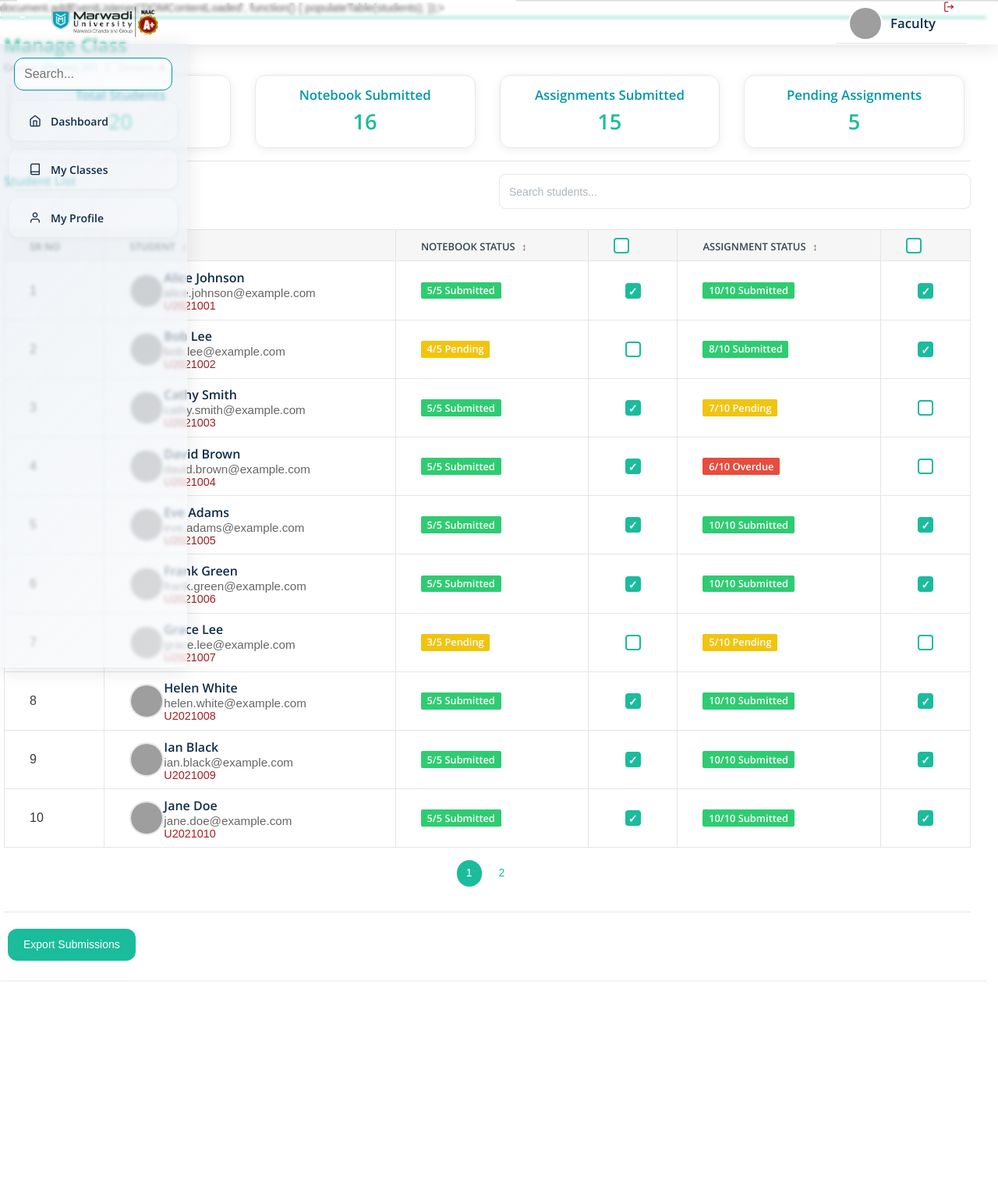
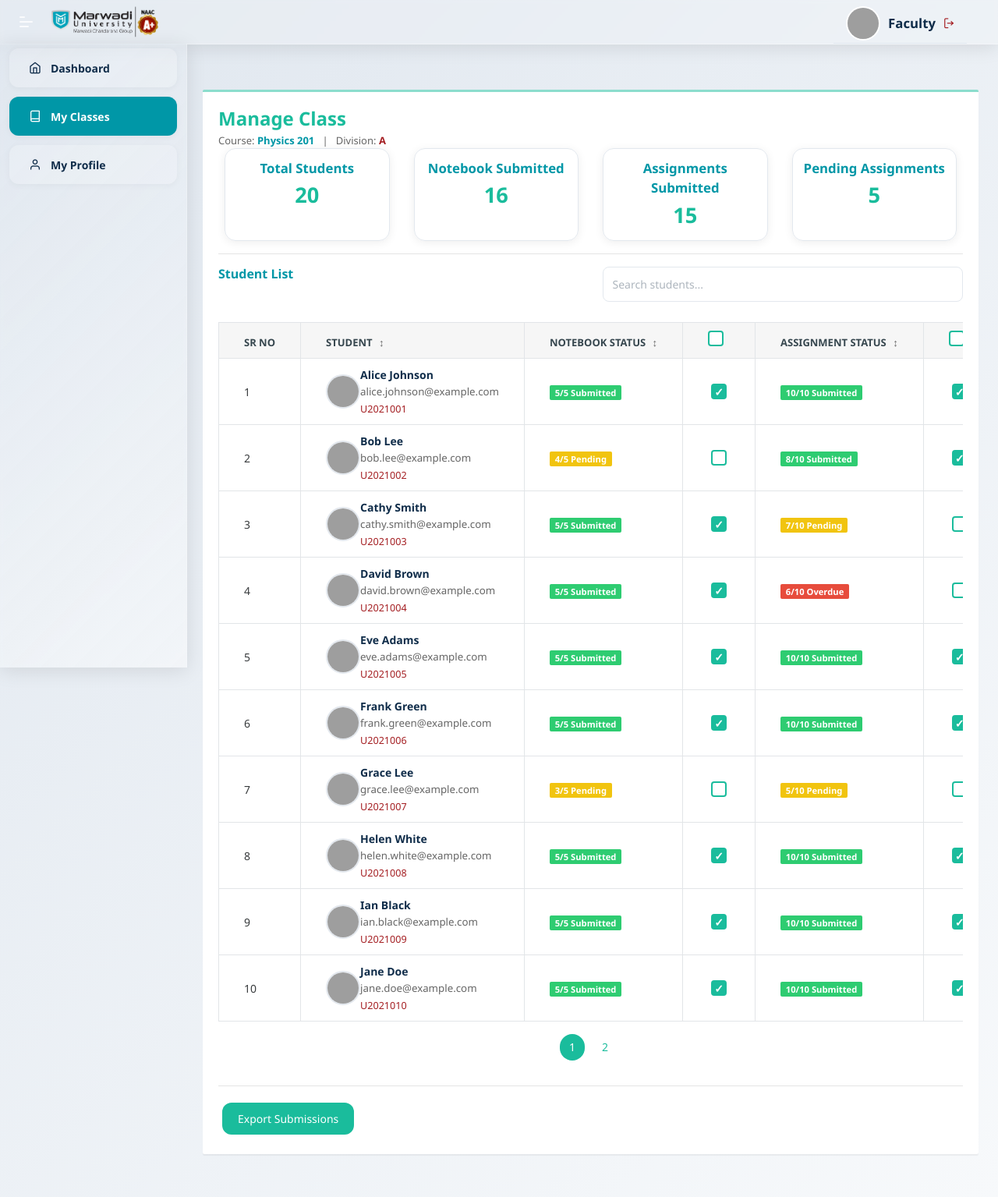
Before and after one commit to bhagirathbaraiya/PHP_PROJECT, a PHP site: page /cms/faculty/manage-class.php in a window 1280 px wide. Shown: the whole page at 78% size. Before the commit the page ends 1258 px from the top, so only its background shows below. Run offline with PHP 8.4, Linux system fonts and the light colour scheme; a user stored in the database is signed in; some web fonts are replaced; grey boxes are pictures that could not be loaded.

Commit message:
faculty sidebar issue solved

```diff
--- a/faculty/include/sidebar.php
+++ b/faculty/include/sidebar.php
@@ -10,15 +10,15 @@
     <div class="navbar-wrapper">
         <div class="navbar-content scroll-div">
             <!-- Search Bar -->
-            <div style="padding: 18px 18px 8px 18px;">
+            <!-- <div style="padding: 18px 18px 8px 18px;">
                 <input type="text" id="sidebar-search" placeholder="Search..." style="width: 100%; padding: 8px 12px; border-radius: 12px; border: 1px solid #0097A7; background: rgba(255,255,255,0.7); color: #102d4a; font-size: 1rem; outline: none; transition: border 0.2s;" oninput="filterSidebarOptions()">
-            </div>
+            </div> -->
             <ul class="nav pcoded-inner-navbar" id="sidebar-options-list" style="margin-top: 0;">
                 <li class="nav-item">
                     <a href="dashboard.php" class="nav-link"><span class="pcoded-micon"><i class="feather icon-home"></i></span><span class="pcoded-mtext">Dashboard</span></a>
                 </li>
                 <li class="nav-item">
-                    <a href="my-classes.php" class="nav-link"><span class="pcoded-micon"><i class="feather icon-book"></i></span><span class="pcoded-mtext">My Classes</span></a>
+                    <a href="my-classes.php" class="nav-link" id="my-classes-link"><span class="pcoded-micon"><i class="feather icon-book"></i></span><span class="pcoded-mtext">My Classes</span></a>
                 </li>
                 <li class="nav-item">
                     <a href="userprofile.php" class="nav-link"><span class="pcoded-micon"><i class="feather icon-user"></i></span><span class="pcoded-mtext">My Profile</span></a>
@@ -112,24 +112,15 @@ function filterSidebarOptions() {
 }
 </style>
 <script>
-// Sidebar toggle for mobile using header button only
+// Highlight active menu item based on current page
 (function() {
     document.addEventListener('DOMContentLoaded', function() {
-        var sidebar = document.querySelector('.pcoded-navbar');
-        var toggleBtn = document.getElementById('mobile-collapse');
-        if (sidebar && toggleBtn) {
-            toggleBtn.addEventListener('click', function(e) {
-                e.preventDefault();
-                sidebar.classList.toggle('sidebar-collapsed');
-            });
-            // Optional: Hide sidebar when clicking outside on mobile
-            document.addEventListener('click', function(e) {
-                if (window.innerWidth <= 991) {
-                    if (!sidebar.contains(e.target) && !toggleBtn.contains(e.target)) {
-                        sidebar.classList.remove('sidebar-collapsed');
-                    }
-                }
-            });
+        var currentPage = window.location.pathname.split('/').pop();
+        var myClassesLink = document.getElementById('my-classes-link');
+
+        if (currentPage === 'manage-class.php' && myClassesLink) {
+            myClassesLink.classList.add('active');
+            myClassesLink.parentElement.classList.add('active');
         }
     });
 })();
--- a/faculty/manage-class.php
+++ b/faculty/manage-class.php
@@ -6,9 +6,6 @@ if(strlen($_SESSION['alogin'])==0) {
     exit();
 }
 ?>
-document.addEventListener('DOMContentLoaded', function() {
-    populateTable(students);
-});>
 <!DOCTYPE html>
 <html lang="en">
 <head>
@@ -18,32 +15,129 @@ document.addEventListener('DOMContentLoaded', function() {
     <link rel="stylesheet" href="assets/css/admin-responsive.css">
     <link rel="stylesheet" href="assets/css/responsive-class.css">
     <style>
-      html, body {
-        width: 100vw !important;
-        min-width: 100vw !important;
-        max-width: 100vw !important;
-        margin: 0 !important;
-        padding: 0 !important;
-        overflow-x: hidden;
-        box-sizing: border-box;
-        background: #fff;
-      }
-      .pcoded-main-container, .pcoded-content {
-        width: 100vw !important;
-        min-width: 100vw !important;
-        max-width: 100vw !important;
-        margin: 0 !important;
-        padding: 0 !important;
-        box-sizing: border-box;
-      }
+        body {
+            margin-top: 70px;
+            background: linear-gradient(135deg, #e0e7ef 0%, #f7f9fb 100%);
+            color: #102d4a;
+            font-family: 'Segoe UI', Arial, sans-serif;
+        }
+        .pcoded-main-container {
+            padding-top: 20px;
+        }
+        @media (max-width: 991px) {
+            .pcoded-main-container {
+                padding-top: 10px;
+            }
+        }
+        .stat-box {
+            background: rgba(255,255,255,0.18);
+            border-radius: 14px;
+            box-shadow: 0 2px 12px rgba(0,0,0,0.07);
+            border: 1.5px solid #e3e8ee;
+            min-width: 120px;
+            margin: 0 8px;
+            padding: 12px 8px;
+            display: inline-block;
+        }
+        .stat-title {
+            color: #0097A7;
+            font-weight: 600;
+            font-size: 1.05rem;
+            margin-bottom: 2px;
+        }
+        .stat-value {
+            font-size: 1.7rem;
+            font-weight: 700;
+            color: #1abc9c;
+        }
+        .sortable {
+            cursor: pointer;
+            user-select: none;
+        }
+        .sortable:hover {
+            background-color: #f0f0f0;
+        }
+        .sort-icon {
+            display: inline-block;
+            margin-left: 5px;
+            color: #666;
+        }
+        #searchInput {
+            border: 1px solid #e3e8ee;
+            padding: 8px 12px;
+            transition: all 0.3s ease;
+        }
+        #searchInput:focus {
+            border-color: #0097A7;
+            box-shadow: 0 0 0 0.2rem rgba(0, 151, 167, 0.25);
+            outline: none;
+        }
+        @media (max-width: 991px) {
+            .stat-box { min-width: 90px; font-size: 0.95em; }
+            .stat-title { font-size: 0.95em; }
+            .stat-value { font-size: 1.2rem; }
+            .table-responsive { font-size: 0.95em; }
+            .d-flex.gap-2 { gap: 6px !important; }
+        }
+        @media (max-width: 600px) {
+            .stat-box { min-width: 70px; font-size: 0.9em; padding: 8px 4px; }
+            .stat-title { font-size: 0.9em; }
+            .stat-value { font-size: 1rem; }
+            .table-responsive { font-size: 0.9em; }
+            .d-flex.gap-2 { gap: 4px !important; }
+            img.rounded-circle { width: 32px !important; height: 32px !important; }
+        }
+
+        /* Custom checkbox styling */
+        input[type="checkbox"] {
+            appearance: none;
+            -webkit-appearance: none;
+            width: 20px;
+            height: 20px;
+            background: white;
+            border: 2px solid #1abc9c;
+            border-radius: 4px;
+            cursor: pointer;
+            position: relative;
+            transition: all 0.3s ease;
+        }
+
+        input[type="checkbox"]:checked {
+            background: #1abc9c;
+            border-color: #1abc9c;
+        }
+
+        input[type="checkbox"]:checked::after {
+            content: '✓';
+            position: absolute;
+            color: white;
+            font-size: 14px;
+            font-weight: bold;
+            left: 50%;
+            top: 50%;
+            transform: translate(-50%, -50%);
+        }
+
+        input[type="checkbox"]:hover {
+            border-color: #16a085;
+            box-shadow: 0 0 5px rgba(26, 188, 156, 0.3);
+        }
+
+        #selectAllNotebooks,
+        #selectAllAssignments {
+            margin-right: 8px;
+        }
+
+        .notebook-checkbox,
+        .assignment-checkbox {
+            margin: 0 auto;
+            display: block;
+        }
     </style>
 </head>
-<body>
-<?php include('include/header.php'); ?>
+<body class="">
 <?php include('include/sidebar.php');?>
-<div class="pcoded-main-container">
-    <div class="pcoded-content">
-        <div class="row">
+<?php include('include/header.php');?>
 <div class="pcoded-main-container">
     <div class="pcoded-content">
         <div class="row">
@@ -130,31 +224,6 @@ document.getElementById('selectAllAssignments').addEventListener('change', funct
     checkboxes.forEach(checkbox => checkbox.checked = this.checked);
 });
 
-// Function to populate table with student data
-function populateTable(studentsData) {
-    const tbody = document.querySelector('#students-table tbody');
-    tbody.innerHTML = '';
-
-    studentsData.forEach((student, index) => {
-        const row = document.createElement('tr');
-        row.innerHTML = `
-            <td>${index + 1}</td>
-            <td>${student.name}</td>
-            <td>${student.notebook}</td>
-            <td>
-                <input type="checkbox" class="notebook-checkbox" id="notebook-${student.roll}">
-                <label for="notebook-${student.roll}">Notebook ${index + 1}</label>
-            </td>
-            <td>${student.assignment}</td>
-            <td>
-                <input type="checkbox" class="assignment-checkbox" id="assignment-${student.roll}">
-                <label for="assignment-${student.roll}">Assignment ${index + 1}</label>
-            </td>
-        `;
-        tbody.appendChild(row);
-    });
-}
-
 const students = [
     {name: 'Alice Johnson', email: 'alice.johnson@example.com', roll: 'U2021001', image: 'https://randomuser.me/api/portraits/women/1.jpg', notebook: 'Submitted', assignment: 'Submitted', totalAssignments: 10, assignmentsSubmitted: 10, totalNotebooks: 5, notebooksSubmitted: 5},
     {name: 'Bob Lee', email: 'bob.lee@example.com', roll: 'U2021002', image: 'https://randomuser.me/api/portraits/men/2.jpg', notebook: 'Pending', assignment: 'Submitted', totalAssignments: 10, assignmentsSubmitted: 8, totalNotebooks: 5, notebooksSubmitted: 4},
@@ -180,13 +249,14 @@ const students = [
 
 const rowsPerPage = 10;
 let currentPage = 1;
+let filteredStudents = [...students];
 
 function renderTable(page) {
     const tbody = document.querySelector('#students-table tbody');
     tbody.innerHTML = '';
     const start = (page - 1) * rowsPerPage;
     const end = start + rowsPerPage;
-    const pageStudents = students.slice(start, end);
+    const pageStudents = filteredStudents.slice(start, end);
     pageStudents.forEach((student, idx) => {
         tbody.innerHTML += `
             <tr>
@@ -205,13 +275,13 @@ function renderTable(page) {
                     <span class="badge badge-${student.notebook === 'Submitted' ? 'success' : student.notebook === 'Pending' ? 'warning' : 'secondary'}">${student.notebooksSubmitted}/${student.totalNotebooks} ${student.notebook}</span>
                 </td>
                 <td style="vertical-align:middle;">
-                    <span >Helo</span>
+                    <input type="checkbox" class="notebook-checkbox" id="notebook-${student.roll}" ${student.notebook === 'Submitted' ? 'checked' : ''}>
                 </td>
                 <td style="vertical-align:middle;">
                     <span class="badge badge-${student.assignment === 'Submitted' ? 'success' : student.assignment === 'Pending' ? 'warning' : student.assignment === 'Overdue' ? 'danger' : 'secondary'}">${student.assignmentsSubmitted}/${student.totalAssignments} ${student.assignment}</span>
                 </td>
                 <td style="vertical-align:middle;">
-                    <span >Helo</span>
+                    <input type="checkbox" class="assignment-checkbox" id="assignment-${student.roll}" ${student.assignment === 'Submitted' ? 'checked' : ''}>
                 </td>
             </tr>
         `;
@@ -219,7 +289,7 @@ function renderTable(page) {
 }
 
 function renderPagination() {
-    const totalPages = Math.ceil(students.length / rowsPerPage);
+    const totalPages = Math.ceil(filteredStudents.length / rowsPerPage);
     const pagination = document.getElementById('students-pagination');
     pagination.innerHTML = '';
     for (let i = 1; i <= totalPages; i++) {
@@ -237,7 +307,6 @@ function renderPagination() {
 }
 
 // Search functionality
-let filteredStudents = [...students];
 const searchInput = document.getElementById('searchInput');
 searchInput.addEventListener('input', function(e) {
     const searchTerm = e.target.value.toLowerCase();
@@ -296,62 +365,6 @@ document.querySelectorAll('.sortable').forEach(header => {
     });
 });
 
-// Modified render functions to use filteredStudents instead of students
-function renderTable(page) {
-    const tbody = document.querySelector('#students-table tbody');
-    tbody.innerHTML = '';
-    const start = (page - 1) * rowsPerPage;
-    const end = start + rowsPerPage;
-    const pageStudents = filteredStudents.slice(start, end);
-    pageStudents.forEach((student, idx) => {
-        tbody.innerHTML += `
-            <tr>
-                <td style="vertical-align:middle;">${start + idx + 1}</td>
-                <td style="vertical-align:middle;">
-                    <div class="d-flex align-items-center gap-2">
-                        <img src="${student.image}" alt="${student.name}" class="rounded-circle" style="width:44px;height:44px;object-fit:cover;border:2px solid #e3e8ee;">
-                        <div>
-                            <span style="font-weight:600;color:#102d4a;">${student.name}</span><br>
-                            <span style="font-size:0.95em;color:#666;">${student.email}</span><br>
-                            <span style="font-size:0.9em;color:#A41E22;">${student.roll}</span>
-                        </div>
-                    </div>
-                </td>
-                <td style="vertical-align:middle;">
-                    <span class="badge badge-${student.notebook === 'Submitted' ? 'success' : student.notebook === 'Pending' ? 'warning' : 'secondary'}">${student.notebooksSubmitted}/${student.totalNotebooks} ${student.notebook}</span>
-                </td>
-                <td style="vertical-align:middle;">
-                    <input type="checkbox" class="notebook-checkbox" id="notebook-${student.roll}" ${student.notebook === 'Submitted' ? 'checked' : ''}>
-                </td>
-                <td style="vertical-align:middle;">
-                    <span class="badge badge-${student.assignment === 'Submitted' ? 'success' : student.assignment === 'Pending' ? 'warning' : student.assignment === 'Overdue' ? 'danger' : 'secondary'}">${student.assignmentsSubmitted}/${student.totalAssignments} ${student.assignment}</span>
-                </td>
-                <td style="vertical-align:middle;">
-                    <input type="checkbox" class="assignment-checkbox" id="assignment-${student.roll}" ${student.assignment === 'Submitted' ? 'checked' : ''}>
-                </td>
-            </tr>
-        `;
-    });
-}
-
-function renderPagination() {
-    const totalPages = Math.ceil(filteredStudents.length / rowsPerPage);
-    const pagination = document.getElementById('students-pagination');
-    pagination.innerHTML = '';
-    for (let i = 1; i <= totalPages; i++) {
-        pagination.innerHTML += `<li class="page-item${i === currentPage ? ' active' : ''}"><a class="page-link" href="#">${i}</a></li>`;
-    }
-    // Add click event
-    Array.from(pagination.querySelectorAll('a')).forEach((a, idx) => {
-        a.addEventListener('click', function(e) {
-            e.preventDefault();
-            currentPage = idx + 1;
-            renderTable(currentPage);
-            renderPagination();
-        });
-    });
-}
-
 document.addEventListener('DOMContentLoaded', function() {
     // Analytics update
     document.getElementById('total-students').textContent = students.length;
@@ -362,111 +375,8 @@ document.addEventListener('DOMContentLoaded', function() {
     renderPagination();
 });
 </script>
-<style>
-    .stat-box {
-        background: rgba(255,255,255,0.18);
-        border-radius: 14px;
-        box-shadow: 0 2px 12px rgba(0,0,0,0.07);
-        border: 1.5px solid #e3e8ee;
-        min-width: 120px;
-        margin: 0 8px;
-        padding: 12px 8px;
-        display: inline-block;
-    }
-    .stat-title {
-        color: #0097A7;
-        font-weight: 600;
-        font-size: 1.05rem;
-        margin-bottom: 2px;
-    }
-    .stat-value {
-        font-size: 1.7rem;
-        font-weight: 700;
-        color: #1abc9c;
-    }
-    .sortable {
-        cursor: pointer;
-        user-select: none;
-    }
-    .sortable:hover {
-        background-color: #f0f0f0;
-    }
-    .sort-icon {
-        display: inline-block;
-        margin-left: 5px;
-        color: #666;
-    }
-    #searchInput {
-        border: 1px solid #e3e8ee;
-        padding: 8px 12px;
-        transition: all 0.3s ease;
-    }
-    #searchInput:focus {
-        border-color: #0097A7;
-        box-shadow: 0 0 0 0.2rem rgba(0, 151, 167, 0.25);
-        outline: none;
-    }
-    @media (max-width: 991px) {
-        .stat-box { min-width: 90px; font-size: 0.95em; }
-        .stat-title { font-size: 0.95em; }
-        .stat-value { font-size: 1.2rem; }
-        .table-responsive { font-size: 0.95em; }
-        .d-flex.gap-2 { gap: 6px !important; }
-    }
-    @media (max-width: 600px) {
-        .stat-box { min-width: 70px; font-size: 0.9em; padding: 8px 4px; }
-        .stat-title { font-size: 0.9em; }
-        .stat-value { font-size: 1rem; }
-        .table-responsive { font-size: 0.9em; }
-        .d-flex.gap-2 { gap: 4px !important; }
-        img.rounded-circle { width: 32px !important; height: 32px !important; }
-    }
-
-    /* Custom checkbox styling */
-    input[type="checkbox"] {
-        appearance: none;
-        -webkit-appearance: none;
-        width: 20px;
-        height: 20px;
-        background: white;
-        border: 2px solid #1abc9c;
-        border-radius: 4px;
-        cursor: pointer;
-        position: relative;
-        transition: all 0.3s ease;
-    }
-
-    input[type="checkbox"]:checked {
-        background: #1abc9c;
-        border-color: #1abc9c;
-    }
-
-    input[type="checkbox"]:checked::after {
-        content: '✓';
-        position: absolute;
-        color: white;
-        font-size: 14px;
-        font-weight: bold;
-        left: 50%;
-        top: 50%;
-        transform: translate(-50%, -50%);
-    }
-
-    input[type="checkbox"]:hover {
-        border-color: #16a085;
-        box-shadow: 0 0 5px rgba(26, 188, 156, 0.3);
-    }
-
-    #selectAllNotebooks,
-    #selectAllAssignments {
-        margin-right: 8px;
-    }
-
-    .notebook-checkbox,
-    .assignment-checkbox {
-        margin: 0 auto;
-        display: block;
-    }
-</style>
+<script src="assets/js/vendor-all.min.js"></script>
+<script src="assets/js/plugins/bootstrap.min.js"></script>
+<script src="assets/js/pcoded.min.js"></script>
 </body>
 </html>
```
